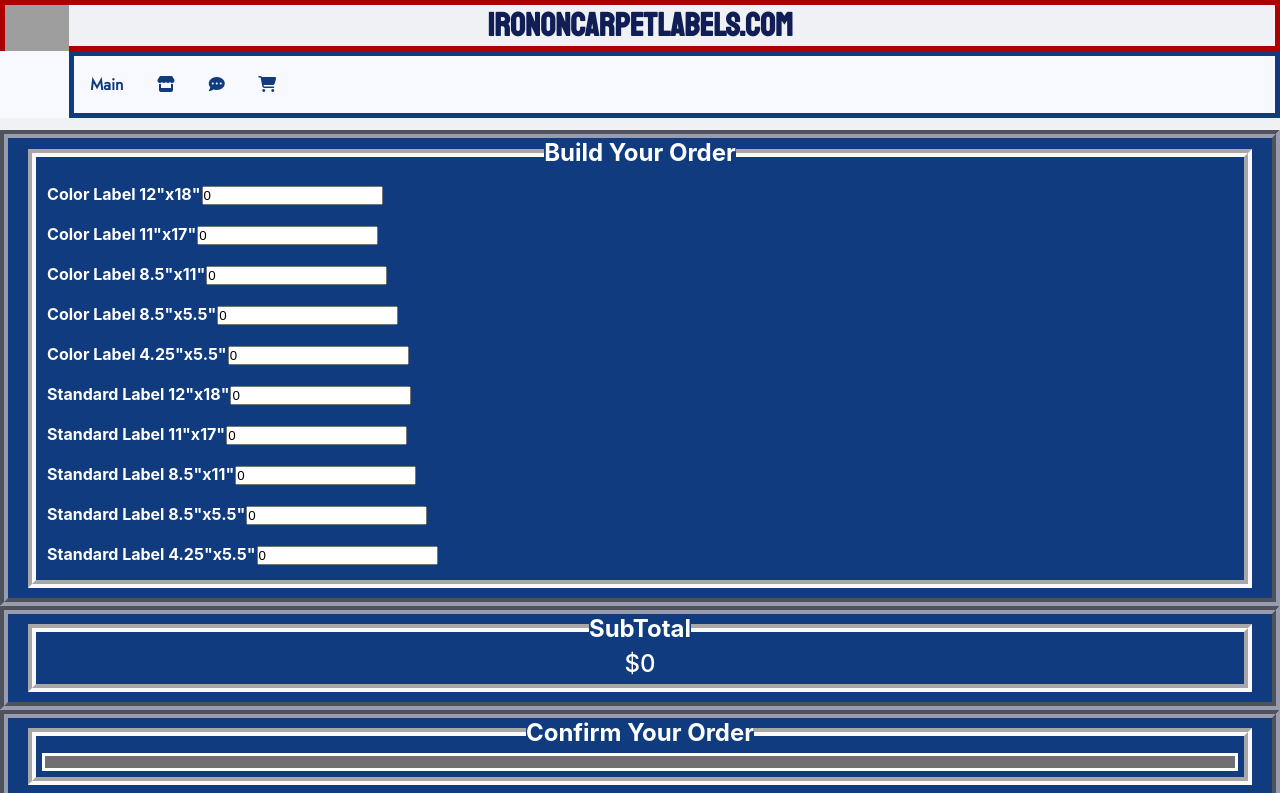
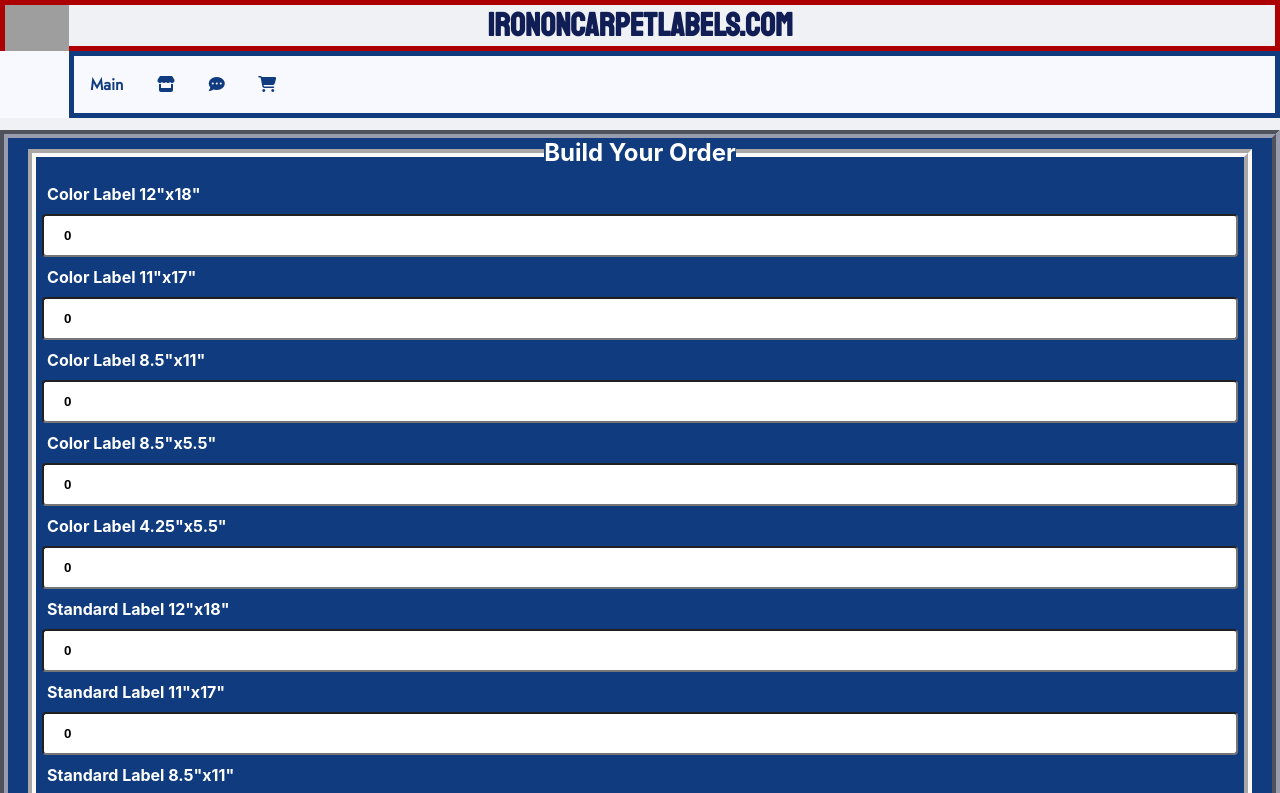
Before and after one commit to 303dog/churchform, a React (Create React App) app: page /order in a window 1280 px wide. Shown: the top 793 px of the page. Built offline with nearby package versions, Linux system fonts and the light colour scheme; grey boxes are pictures that could not be loaded.

Commit message:
change type back

```diff
--- a/src/component/ProductList.js
+++ b/src/component/ProductList.js
@@ -14,7 +14,7 @@
               <div className='pc__col75'></div>
               <input
                 className='pc__input'
-                type='number'
+                type='text'
                 value={product.count}
                 onChange={(e) => onChange(i, parseInt(e.target.value) || 0)}
                 />
```
